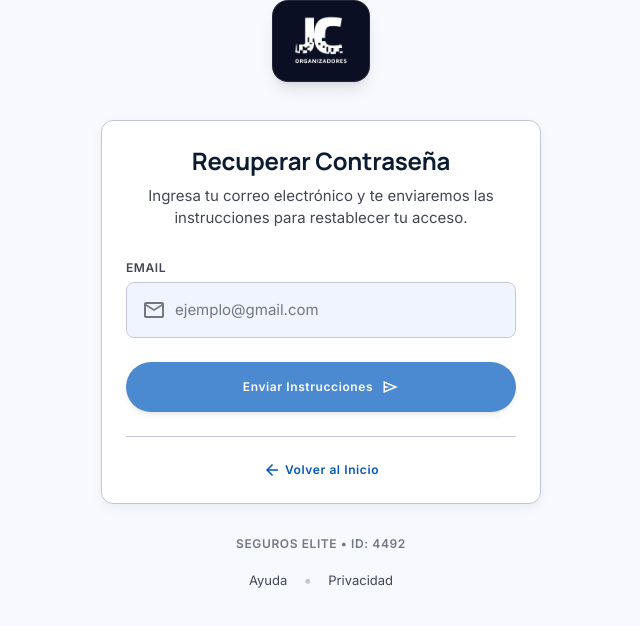
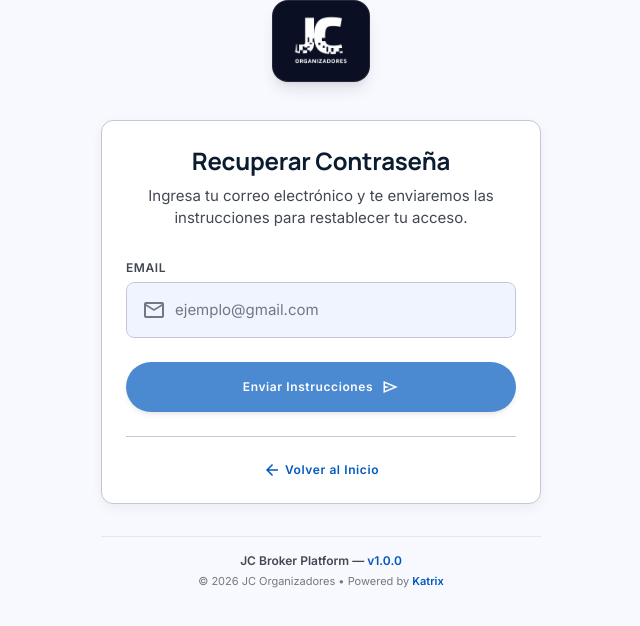
Before and after one commit to Katrix-soft/pas, an Angular app: page /forgot-password in a window 1280 px wide. Shown: the top 626 px of the page, without its empty margins (319-959 px from the left). Built offline with nearby package versions, Linux system fonts and the light colour scheme.

Commit message:
fix: standardize footer across all auth and dashboard views with version v1.0.0

```diff
--- a/apps/web/src/app/forgot-password/forgot-password.component.ts
+++ b/apps/web/src/app/forgot-password/forgot-password.component.ts
@@ -67,15 +67,9 @@ import { HttpClient, HttpClientModule } from '@angular/common/http';
         </div>
 
         <!-- Footer Compliance/Support -->
-        <footer class="mt-xl text-center relative z-10">
-          <p class="font-label-md text-label-md text-outline uppercase tracking-widest">
-            Seguros Elite • ID: 4492
-          </p>
-          <div class="mt-md flex gap-md justify-center">
-            <button class="font-body-sm text-body-sm text-on-surface-variant hover:text-primary transition-colors">Ayuda</button>
-            <span class="text-outline-variant">•</span>
-            <button class="font-body-sm text-body-sm text-on-surface-variant hover:text-primary transition-colors">Privacidad</button>
-          </div>
+        <footer class="mt-8 py-4 text-center border-t border-outline-variant/40 space-y-1 relative z-10 w-full">
+          <p class="text-xs text-on-surface-variant font-bold">JC Broker Platform — <span class="text-primary font-extrabold">v1.0.0</span></p>
+          <p class="text-[11px] text-outline font-medium">© 2026 JC Organizadores • Powered by <strong class="text-primary">Katrix</strong></p>
         </footer>
 
         <!-- Success Message Overlay -->
--- a/apps/web/src/app/login/login.component.ts
+++ b/apps/web/src/app/login/login.component.ts
@@ -98,10 +98,9 @@ import { AuthService } from '@broker/dashboard';
             </p>
           </div>
 
-          <footer class="mt-16 text-center opacity-60">
-            <p class="font-label-md text-xs text-on-surface-variant">
-              © 2026 Powered by Katrix.
-            </p>
+          <footer class="mt-12 py-4 text-center border-t border-outline-variant/40 space-y-1">
+            <p class="text-xs text-on-surface-variant font-bold">JC Broker Platform — <span class="text-primary font-extrabold">v1.0.0</span></p>
+            <p class="text-[11px] text-outline font-medium">© 2026 JC Organizadores • Powered by <strong class="text-primary">Katrix</strong></p>
           </footer>
         </div>
       </div>
--- a/apps/web/src/app/request-access/request-access.component.ts
+++ b/apps/web/src/app/request-access/request-access.component.ts
@@ -135,10 +135,9 @@ import { ReactiveFormsModule, FormBuilder, FormGroup, Validators } from '@angula
 
           </div>
 
-          <footer class="mt-16 text-center opacity-60">
-            <p class="font-label-md text-xs text-on-surface-variant">
-              © 2026 Powered by Katrix.
-            </p>
+          <footer class="mt-12 py-4 text-center border-t border-outline-variant/40 space-y-1">
+            <p class="text-xs text-on-surface-variant font-bold">JC Broker Platform — <span class="text-primary font-extrabold">v1.0.0</span></p>
+            <p class="text-[11px] text-outline font-medium">© 2026 JC Organizadores • Powered by <strong class="text-primary">Katrix</strong></p>
           </footer>
         </div>
       </div>
```
Also changed, not shown: 1 other file (tests, documents, lock files or other folders).
